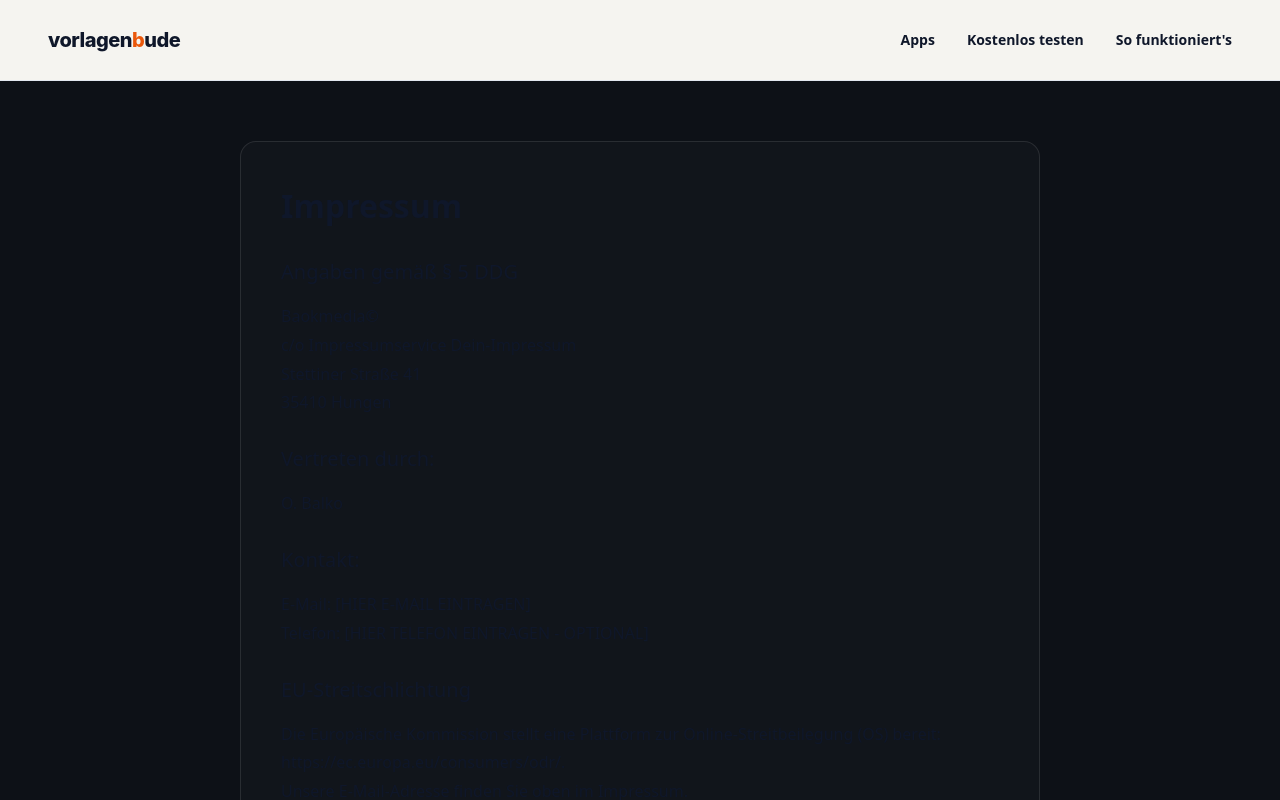
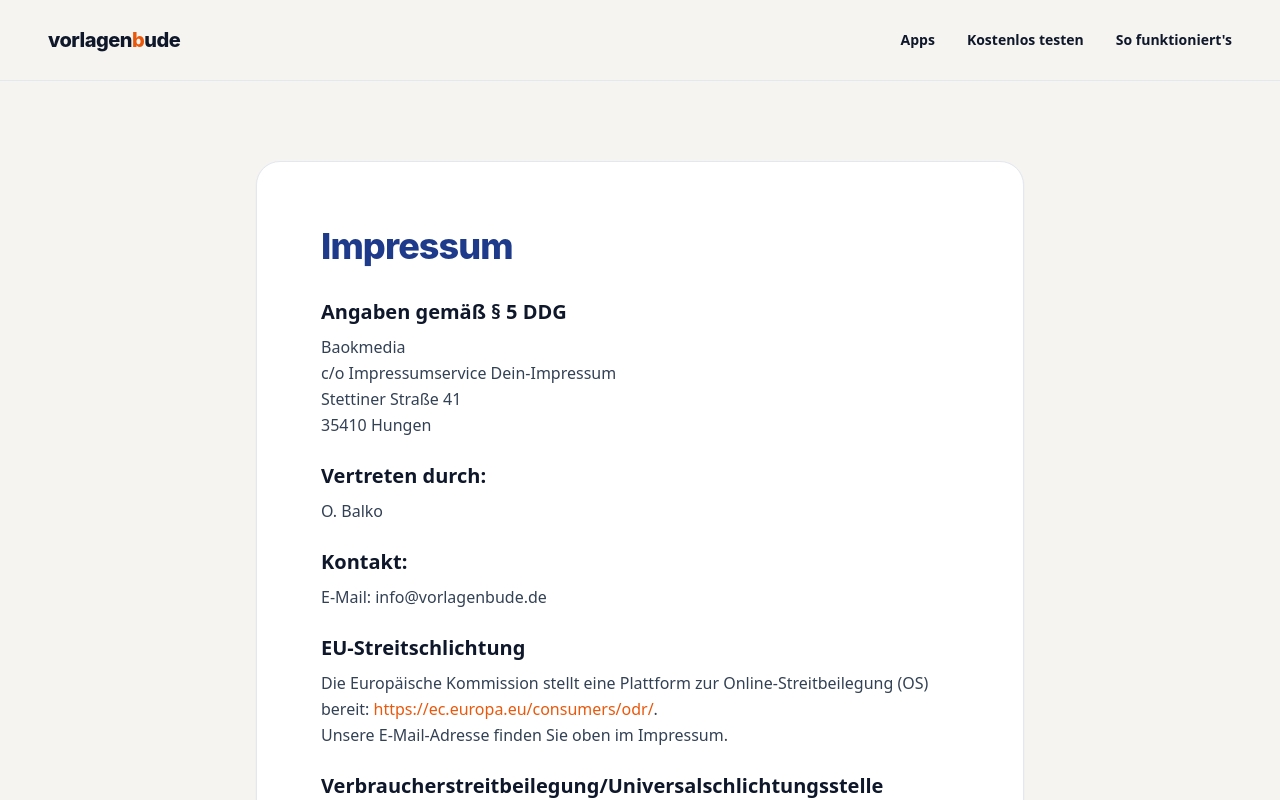
Before and after one commit to olli1270baok/RealLife, a Next.js app: page /impressum in a window 1280 px wide. Shown: the top 800 px of the page. Built offline with nearby package versions, Linux system fonts and the light colour scheme.

Commit message:
content: Update legal pages with correct address and SaaS styling

```diff
--- a/src/app/agb/page.tsx
+++ b/src/app/agb/page.tsx
@@ -1,36 +1,46 @@
 export default function AGBPage() {
   return (
-    <div className="main-content" style={{ padding: '60px 20px', backgroundColor: '#0d1117', minHeight: '100vh' }}>
-      <div style={{ maxWidth: '800px', margin: '0 auto', background: 'rgba(255,255,255,0.02)', padding: '40px', borderRadius: '16px', border: '1px solid rgba(255,255,255,0.1)' }}>
-        <h1 style={{ fontSize: '32px', marginBottom: '24px', fontWeight: 700 }}>AGB & Widerrufsbelehrung</h1>
+    <div className="bg-[#F5F4F0] min-h-screen py-20 px-6">
+      <div className="max-w-3xl mx-auto bg-white p-10 md:p-16 rounded-3xl shadow-sm border border-[#E2E8F0]">
+        <h1 className="text-4xl font-extrabold text-[#1e3a8a] mb-8 tracking-tight" style={{ fontFamily: 'var(--font-head)' }}>AGB & Widerrufsbelehrung</h1>
 
-        <div style={{ color: 'var(--muted)', lineHeight: '1.8' }}>
-          <h2 style={{ fontSize: '20px', color: 'var(--text)', marginTop: '24px', marginBottom: '12px' }}>1. Geltungsbereich</h2>
+        <div className="text-[#334155] leading-relaxed space-y-8">
+          <div>
+            <h2 className="text-xl font-bold text-[#0F172A] mb-3">1. Geltungsbereich</h2>
             <p>
               Diese Allgemeinen Geschäftsbedingungen (AGB) gelten für alle Verträge über den Kauf von digitalen Produkten (wie Zugänge zu Online-Generatoren, "Master-Pass"), die zwischen Baokmedia und dem Kunden über die Webseite vorlagenbude.de geschlossen werden.
             </p>
+          </div>
 
-          <h2 style={{ fontSize: '20px', color: 'var(--text)', marginTop: '24px', marginBottom: '12px' }}>2. Vertragsschluss</h2>
+          <div>
+            <h2 className="text-xl font-bold text-[#0F172A] mb-3">2. Vertragsschluss</h2>
             <p>
               Die Präsentation der Dienstleistungen und digitalen Produkte stellt kein rechtlich bindendes Angebot dar. Ein Vertrag kommt erst zustande, wenn der Nutzer den Kaufprozess über den Zahlungsdienstleister Stripe erfolgreich abschließt und den Zugang freigeschaltet bekommt.
             </p>
+          </div>
 
-          <h2 style={{ fontSize: '20px', color: 'var(--text)', marginTop: '24px', marginBottom: '12px' }}>3. Keine Rechtsberatung</h2>
+          <div>
+            <h2 className="text-xl font-bold text-[#0F172A] mb-3">3. Keine Rechtsberatung</h2>
             <p>
               Wir stellen lediglich Software-Tools, Generatoren und juristische Vorlagen zur Verfügung. Die Nutzung der Vorlagen und Generatoren ersetzt keine individuelle anwaltliche Rechtsberatung. Wir übernehmen keine Gewähr für den Erfolg der mit unseren Generatoren erstellten Dokumente im Einzelfall. Die Nutzung geschieht auf eigene Gefahr.
             </p>
-
-          <h2 style={{ fontSize: '20px', color: 'var(--text)', marginTop: '24px', marginBottom: '12px' }}>4. Widerrufsbelehrung & Erlöschen des Widerrufsrechts</h2>
-          <p><strong>Widerrufsrecht:</strong> Verbraucher haben grundsätzlich ein 14-tägiges Widerrufsrecht.</p>
-          <div style={{ background: 'rgba(255,51,102,0.1)', padding: '16px', borderLeft: '4px solid var(--accent-red)', marginTop: '16px', color: 'var(--text)' }}>
-            <strong>Vorzeitiges Erlöschen des Widerrufsrechts:</strong><br/>
-            Bei Verträgen über die Lieferung von digitalen Inhalten (z. B. unser "Master-Pass" / Zugang zu Online-Tools) erlischt Ihr Widerrufsrecht vorzeitig, wenn wir mit der Vertragserfüllung (Freischaltung des Accounts) begonnen haben. Indem Sie dem Kauf zustimmen, willigen Sie ausdrücklich ein, dass wir vor Ablauf der Widerrufsfrist mit der Ausführung des Vertrags beginnen, und Sie bestätigen Ihre Kenntnisnahme, dass Sie durch diese Zustimmung Ihr Widerrufsrecht verlieren.
           </div>
 
-          <h2 style={{ fontSize: '20px', color: 'var(--text)', marginTop: '24px', marginBottom: '12px' }}>5. Laufzeit und Preise</h2>
+          <div>
+            <h2 className="text-xl font-bold text-[#0F172A] mb-3">4. Widerrufsbelehrung & Erlöschen des Widerrufsrechts</h2>
+            <p className="mb-4"><strong>Widerrufsrecht:</strong> Verbraucher haben grundsätzlich ein 14-tägiges Widerrufsrecht.</p>
+            <div className="bg-[#eff6ff] p-5 rounded-xl border-l-4 border-[#1e3a8a] text-[#1e40af]">
+              <strong>Vorzeitiges Erlöschen des Widerrufsrechts:</strong><br/>
+              Bei Verträgen über die Lieferung von digitalen Inhalten (z. B. unser Zugang zu Online-Tools) erlischt Ihr Widerrufsrecht vorzeitig, wenn wir mit der Vertragserfüllung (Freischaltung des Accounts) begonnen haben. Indem Sie dem Kauf zustimmen, willigen Sie ausdrücklich ein, dass wir vor Ablauf der Widerrufsfrist mit der Ausführung des Vertrags beginnen, und Sie bestätigen Ihre Kenntnisnahme, dass Sie durch diese Zustimmung Ihr Widerrufsrecht verlieren.
+            </div>
+          </div>
+
+          <div>
+            <h2 className="text-xl font-bold text-[#0F172A] mb-3">5. Laufzeit und Preise</h2>
             <p>
-            Sofern nicht anders ausgewiesen, handelt es sich bei den Käufen um sogenannte "Lifetime"-Lizenzen. Es fallen keine laufenden Abo-Gebühren an. Alle angegebenen Preise sind Endpreise.
+              Sofern nicht anders ausgewiesen, handelt es sich bei den Käufen um "Lifetime"-Lizenzen oder festgelegte Jahreszugänge. Alle angegebenen Preise sind Endpreise.
             </p>
+          </div>
         </div>
       </div>
     </div>
--- a/src/app/datenschutz/page.tsx
+++ b/src/app/datenschutz/page.tsx
@@ -1,30 +1,40 @@
 export default function DatenschutzPage() {
   return (
-    <div className="main-content" style={{ padding: '60px 20px', backgroundColor: '#0d1117', minHeight: '100vh' }}>
-      <div style={{ maxWidth: '800px', margin: '0 auto', background: 'rgba(255,255,255,0.02)', padding: '40px', borderRadius: '16px', border: '1px solid rgba(255,255,255,0.1)' }}>
-        <h1 style={{ fontSize: '32px', marginBottom: '24px', fontWeight: 700 }}>Datenschutzerklärung</h1>
+    <div className="bg-[#F5F4F0] min-h-screen py-20 px-6">
+      <div className="max-w-3xl mx-auto bg-white p-10 md:p-16 rounded-3xl shadow-sm border border-[#E2E8F0]">
+        <h1 className="text-4xl font-extrabold text-[#1e3a8a] mb-8 tracking-tight" style={{ fontFamily: 'var(--font-head)' }}>Datenschutzerklärung</h1>
 
-        <div style={{ color: 'var(--muted)', lineHeight: '1.8' }}>
-          <h2 style={{ fontSize: '20px', color: 'var(--text)', marginTop: '24px', marginBottom: '12px' }}>1. Datenschutz auf einen Blick</h2>
+        <div className="text-[#334155] leading-relaxed space-y-8">
+          <div>
+            <h2 className="text-xl font-bold text-[#0F172A] mb-3">1. Datenschutz auf einen Blick</h2>
             <p>
               Folgende Hinweise geben einen einfachen Überblick darüber, was mit Ihren personenbezogenen Daten passiert, wenn Sie diese Website besuchen.
             </p>
+          </div>
 
-          <h2 style={{ fontSize: '20px', color: 'var(--text)', marginTop: '24px', marginBottom: '12px' }}>2. Hosting und Dienste von Drittanbietern</h2>
+          <div>
+            <h2 className="text-xl font-bold text-[#0F172A] mb-3">2. Hosting und Dienste von Drittanbietern</h2>
+            <div className="space-y-4">
               <p><strong>Vercel</strong><br/>
               Wir hosten unsere Website bei Vercel. Anbieter ist die Vercel Inc., 340 S Lemon Ave #4133, Walnut, CA 91789, USA. Wenn Sie unsere Website besuchen, erfasst Vercel verschiedene Logfiles inklusive Ihrer IP-Adresse.</p>
 
-          <p style={{ marginTop: '12px' }}><strong>Supabase (Nutzerverwaltung & Datenbank)</strong><br/>
+              <p><strong>Supabase (Nutzerverwaltung & Datenbank)</strong><br/>
               Für die Registrierung und Speicherung von Nutzerdaten (E-Mail, Passwort-Hash, Account-Status) nutzen wir Supabase. Die Daten werden sicher in Rechenzentren (i.d.R. EU) gespeichert.</p>
 
-          <p style={{ marginTop: '12px' }}><strong>Stripe (Zahlungsabwicklung)</strong><br/>
+              <p><strong>Stripe (Zahlungsabwicklung)</strong><br/>
               Wenn Sie einen kostenpflichtigen Zugang erwerben, erfolgt die Zahlungsabwicklung über Stripe. Ihre Zahlungsdaten (Kreditkarte, Name) werden direkt von Stripe verarbeitet. Wir speichern keine Kreditkartendaten auf unseren eigenen Servern.</p>
+            </div>
+          </div>
 
-          <h2 style={{ fontSize: '20px', color: 'var(--text)', marginTop: '24px', marginBottom: '12px' }}>3. Lokale Speicherung (Local Storage)</h2>
-          <p>Um Ihre Arbeit im PDF-Brief-Generator zu erleichtern, speichern wir Ihren Namen und Ihre Adresse (sowie weitere Formulardaten) ausschließlich lokal in Ihrem Browser (Local Storage). Diese Daten werden NICHT an unsere Server übertragen und dienen lediglich dem automatischen Ausfüllen beim nächsten Besuch.</p>
+          <div>
+            <h2 className="text-xl font-bold text-[#0F172A] mb-3">3. Lokale Speicherung (Local Storage)</h2>
+            <p>Um Ihre Arbeit in unseren Apps zu erleichtern, speichern wir Ihre Eingaben teilweise ausschließlich lokal in Ihrem Browser (Local Storage). Diese Daten werden nicht zwingend an unsere Server übertragen und dienen dem automatischen Ausfüllen beim nächsten Besuch.</p>
+          </div>
 
-          <h2 style={{ fontSize: '20px', color: 'var(--text)', marginTop: '24px', marginBottom: '12px' }}>4. Rechte der Betroffenen (Art. 15 DSGVO)</h2>
+          <div>
+            <h2 className="text-xl font-bold text-[#0F172A] mb-3">4. Rechte der Betroffenen (Art. 15 DSGVO)</h2>
             <p>Sie haben das Recht, jederzeit Auskunft über Ihre bei uns gespeicherten personenbezogenen Daten zu erhalten, sowie das Recht auf Berichtigung, Sperrung oder Löschung dieser Daten. Kontaktieren Sie uns hierzu einfach über die im Impressum angegebene E-Mail-Adresse.</p>
+          </div>
         </div>
       </div>
     </div>
--- a/src/app/impressum/page.tsx
+++ b/src/app/impressum/page.tsx
@@ -1,41 +1,50 @@
 export default function ImpressumPage() {
   return (
-    <div className="main-content" style={{ padding: '60px 20px', backgroundColor: '#0d1117', minHeight: '100vh' }}>
-      <div style={{ maxWidth: '800px', margin: '0 auto', background: 'rgba(255,255,255,0.02)', padding: '40px', borderRadius: '16px', border: '1px solid rgba(255,255,255,0.1)' }}>
-        <h1 style={{ fontSize: '32px', marginBottom: '24px', fontWeight: 700 }}>Impressum</h1>
+    <div className="bg-[#F5F4F0] min-h-screen py-20 px-6">
+      <div className="max-w-3xl mx-auto bg-white p-10 md:p-16 rounded-3xl shadow-sm border border-[#E2E8F0]">
+        <h1 className="text-4xl font-extrabold text-[#1e3a8a] mb-8 tracking-tight" style={{ fontFamily: 'var(--font-head)' }}>Impressum</h1>
 
-        <div style={{ color: 'var(--muted)', lineHeight: '1.8' }}>
-          <h2 style={{ fontSize: '20px', color: 'var(--text)', marginTop: '24px', marginBottom: '12px' }}>Angaben gemäß § 5 DDG</h2>
+        <div className="text-[#334155] leading-relaxed space-y-6">
+          <div>
+            <h2 className="text-xl font-bold text-[#0F172A] mb-2">Angaben gemäß § 5 DDG</h2>
             <p>
-            Baokmedia©<br />
+              Baokmedia<br />
               c/o Impressumservice Dein-Impressum<br />
               Stettiner Straße 41<br />
               35410 Hungen
             </p>
+          </div>
 
-          <h2 style={{ fontSize: '20px', color: 'var(--text)', marginTop: '24px', marginBottom: '12px' }}>Vertreten durch:</h2>
+          <div>
+            <h2 className="text-xl font-bold text-[#0F172A] mb-2">Vertreten durch:</h2>
             <p>
               O. Balko
             </p>
+          </div>
 
-          <h2 style={{ fontSize: '20px', color: 'var(--text)', marginTop: '24px', marginBottom: '12px' }}>Kontakt:</h2>
+          <div>
+            <h2 className="text-xl font-bold text-[#0F172A] mb-2">Kontakt:</h2>
             <p>
-            E-Mail: [HIER E-MAIL EINTRAGEN]<br />
-            Telefon: [HIER TELEFON EINTRAGEN - OPTIONAL]
+              E-Mail: info@vorlagenbude.de
             </p>
+          </div>
 
-          <h2 style={{ fontSize: '20px', color: 'var(--text)', marginTop: '24px', marginBottom: '12px' }}>EU-Streitschlichtung</h2>
+          <div>
+            <h2 className="text-xl font-bold text-[#0F172A] mb-2">EU-Streitschlichtung</h2>
             <p>
-            Die Europäische Kommission stellt eine Plattform zur Online-Streitbeilegung (OS) bereit: <a href="https://ec.europa.eu/consumers/odr/" target="_blank" rel="noopener noreferrer" style={{ color: 'var(--accent-blue)' }}>https://ec.europa.eu/consumers/odr/</a>.<br />
+              Die Europäische Kommission stellt eine Plattform zur Online-Streitbeilegung (OS) bereit: <a href="https://ec.europa.eu/consumers/odr/" target="_blank" rel="noopener noreferrer" className="text-[#EA580C] hover:underline">https://ec.europa.eu/consumers/odr/</a>.<br />
               Unsere E-Mail-Adresse finden Sie oben im Impressum.
             </p>
+          </div>
 
-          <h2 style={{ fontSize: '20px', color: 'var(--text)', marginTop: '24px', marginBottom: '12px' }}>Verbraucherstreitbeilegung/Universalschlichtungsstelle</h2>
+          <div>
+            <h2 className="text-xl font-bold text-[#0F172A] mb-2">Verbraucherstreitbeilegung/Universalschlichtungsstelle</h2>
             <p>
               Wir sind nicht bereit oder verpflichtet, an Streitbeilegungsverfahren vor einer Verbraucherschlichtungsstelle teilzunehmen.
             </p>
           </div>
         </div>
       </div>
+    </div>
   );
 }
```
Lines whose indentation alone changed are shown as unchanged.
